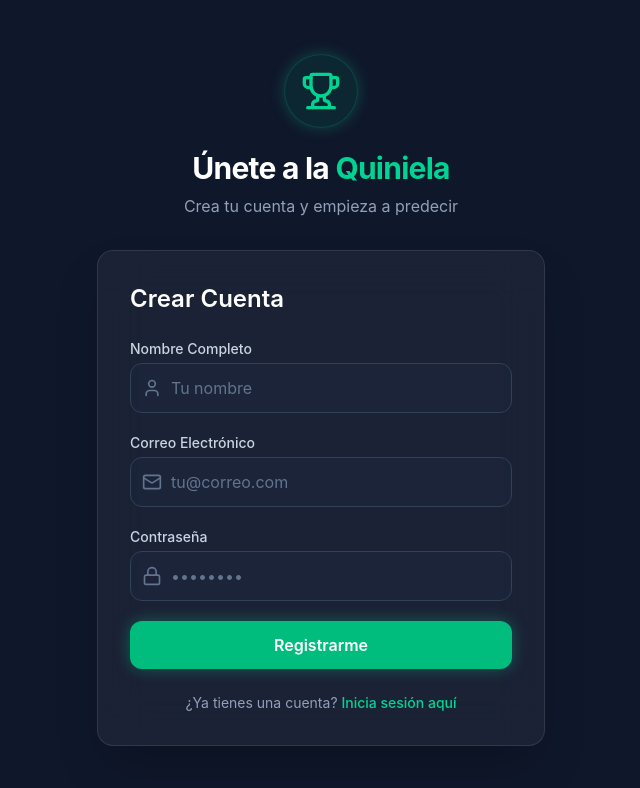
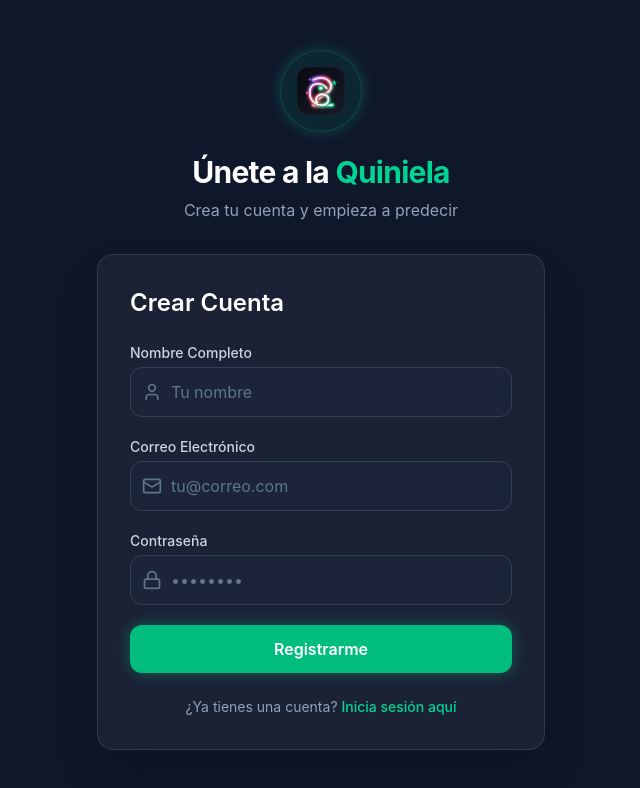
Before and after one commit to alejjandrotr/mundial2026, a React (Vite) app: page /register in a window 1280 px wide. Shown: the top 788 px of the page, without its empty margins (319-959 px from the left). Built offline with nearby package versions, Linux system fonts and the light colour scheme.

Commit message:
design: new neon World Cup 2026 favicon and logo

```diff
--- a/src/features/auth/Login.tsx
+++ b/src/features/auth/Login.tsx
@@ -1,7 +1,7 @@
 import { useState } from 'react';
 import { Link, useNavigate } from 'react-router-dom';
 import { useAuth } from '../../context/AuthContext';
-import { Trophy, Mail, Lock, Loader2 } from 'lucide-react';
+import { Mail, Lock, Loader2 } from 'lucide-react';
 
 export default function Login() {
   const [email, setEmail] = useState('');
@@ -37,8 +37,8 @@ export default function Login() {
 
       <div className="w-full max-w-md relative z-10">
         <div className="text-center mb-8">
-          <div className="bg-emerald-500/10 p-4 rounded-full inline-block mb-4 border border-emerald-500/20 shadow-[0_0_15px_rgba(16,185,129,0.3)]">
-            <Trophy className="w-10 h-10 text-emerald-400" />
+          <div className="bg-emerald-500/10 p-4 rounded-full inline-block mb-4 border border-emerald-500/20 shadow-[0_0_15px_rgba(16,185,129,0.3)] flex justify-center items-center">
+            <img src="/favicon.svg" alt="Logo Mundial 2026" className="w-12 h-12 object-contain" />
           </div>
           <h1 className="text-3xl font-bold text-white tracking-tight">Quiniela <span className="text-emerald-400">Pro</span></h1>
           <p className="text-slate-400 mt-2">Ingresa tus predicciones y domina la tabla</p>
--- a/src/features/auth/Register.tsx
+++ b/src/features/auth/Register.tsx
@@ -1,7 +1,7 @@
 import { useState } from 'react';
 import { Link, useNavigate } from 'react-router-dom';
 import { useAuth } from '../../context/AuthContext';
-import { Trophy, Mail, Lock, User, Loader2 } from 'lucide-react';
+import { Mail, Lock, User, Loader2 } from 'lucide-react';
 
 export default function Register() {
   const [name, setName] = useState('');
@@ -39,8 +39,8 @@ export default function Register() {
 
       <div className="w-full max-w-md relative z-10">
         <div className="text-center mb-8">
-          <div className="bg-emerald-500/10 p-4 rounded-full inline-block mb-4 border border-emerald-500/20 shadow-[0_0_15px_rgba(16,185,129,0.3)]">
-            <Trophy className="w-10 h-10 text-emerald-400" />
+          <div className="bg-emerald-500/10 p-4 rounded-full inline-block mb-4 border border-emerald-500/20 shadow-[0_0_15px_rgba(16,185,129,0.3)] flex justify-center items-center">
+            <img src="/favicon.svg" alt="Logo Mundial 2026" className="w-12 h-12 object-contain" />
           </div>
           <h1 className="text-3xl font-bold text-white tracking-tight">Únete a la <span className="text-emerald-400">Quiniela</span></h1>
           <p className="text-slate-400 mt-2">Crea tu cuenta y empieza a predecir</p>
--- a/src/pages/Dashboard.tsx
+++ b/src/pages/Dashboard.tsx
@@ -53,8 +53,8 @@ export default function Dashboard() {
         {/* Top brand line */}
         <div className="absolute top-0 left-0 right-0 h-[3px] bg-worldcup-gradient rounded-t-2xl" />
         <div className="flex items-center gap-3">
-          <div className="bg-worldcup-purple/20 p-2.5 rounded-xl border border-worldcup-purple/30">
-            <Trophy className="w-5.5 h-5.5 text-worldcup-green font-bold drop-shadow-[0_0_6px_rgba(0,245,118,0.4)]" />
+          <div className="bg-worldcup-purple/20 p-2 rounded-xl border border-worldcup-purple/30">
+            <img src="/favicon.svg" alt="Logo Mundial 2026" className="w-6 h-6 object-contain" />
           </div>
           <h1 className="text-lg md:text-xl font-black tracking-tight">
             Quiniela <span className="text-worldcup-green font-black">Mundial 2026</span>
```
Also changed, not shown: public/favicon.svg.
